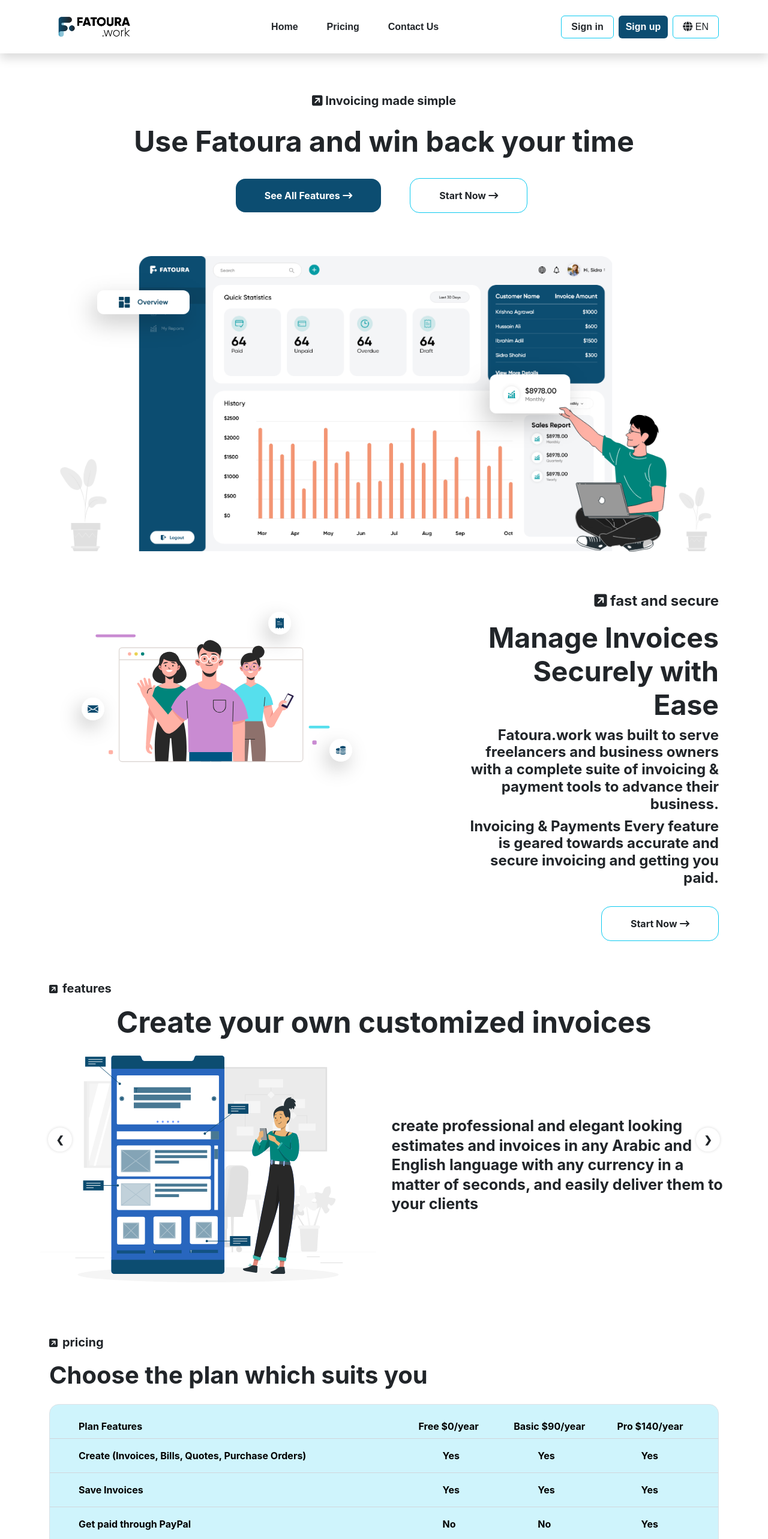
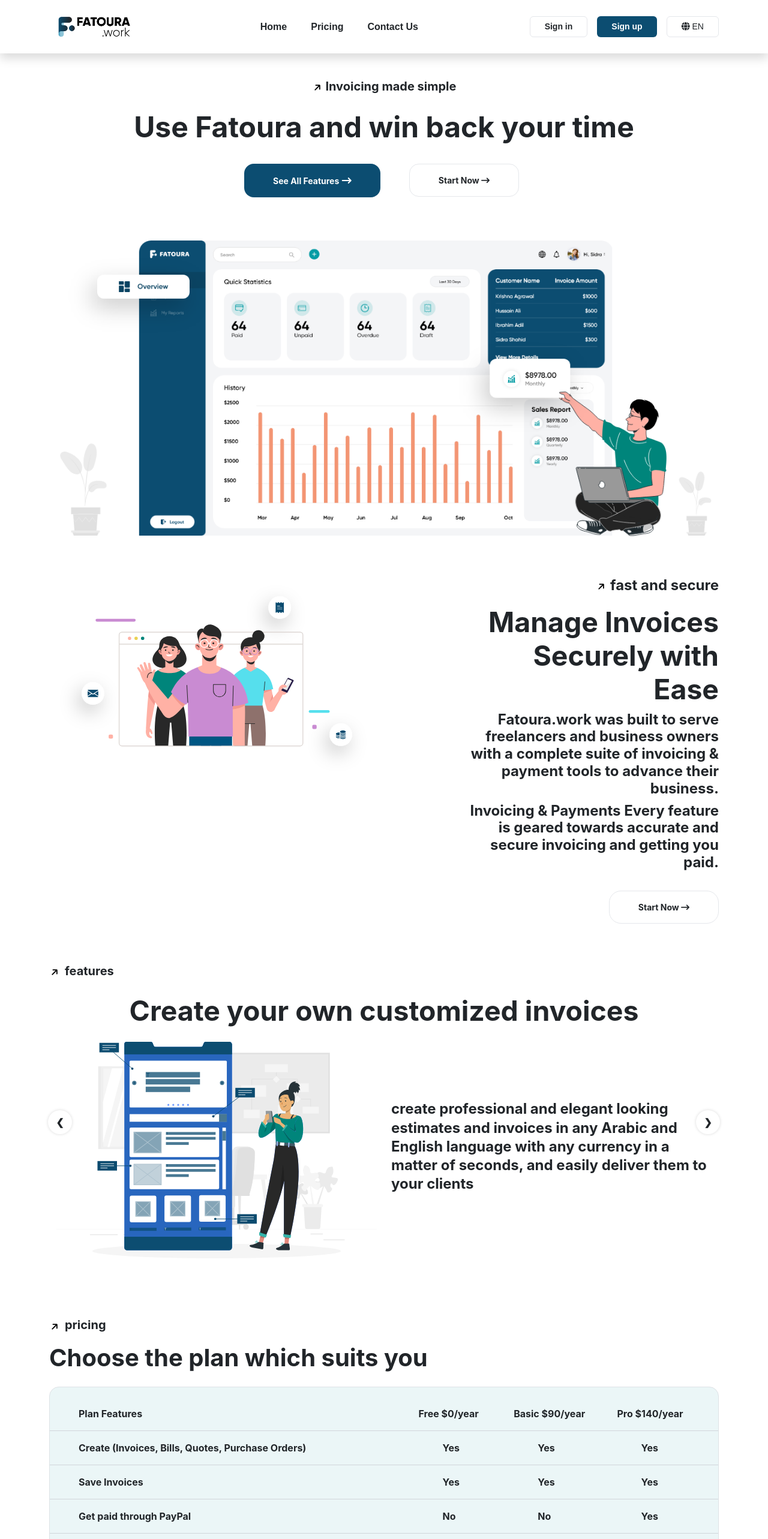
Before and after one commit to Abhay-Bhongade/fatoura-appnew, a React (Create React App) app: page /signup in a window 1280 px wide. Shown: the top 2566 px of the page at 60% size. Built offline with nearby package versions, Linux system fonts and the light colour scheme.

Commit message:
featuress

```diff
--- a/package.json
+++ b/package.json
@@ -17,6 +17,7 @@
     "react-dom": "^18.1.0",
     "react-router-dom": "^6.3.0",
     "react-scripts": "5.0.1",
+    "react-scrollspy": "^3.4.3",
     "web-vitals": "^2.1.4"
   },
   "scripts": {
--- a/src/App.css
+++ b/src/App.css
@@ -1,6 +1,9 @@
 .h-logo{
   width: 150px;
   height: 63px;
+}
+h1,h2{
+  font-weight: bolder !important;
 }
 .button-h:hover{
   background-color: #e5e7eb !important;
@@ -43,9 +46,15 @@
 .button-r2{
   border-radius: 20px !important;
 }
-.button-r:hover{
+.buttonone{
+  border-radius: 16px !important;
+}
+/* .button-r:hover{
   color: #fff !important;
   text-decoration: none;
+} */
+.buttontwo:hover{
+  background: #fff !important;
 }
 .signup-h{
   width: 200px;
@@ -68,11 +77,15 @@
   width: 20px;
 }
 .t-div{
-  background-color: #CFF4FC;
+  background-color: #EBF6F7;
 }
 tbody, td, tfoot, th, thead, tr {
   border-color: rgb(209,213,219);
 }
+.spanone{
+  font-size: 14px !important;
+}
+
 /* nav a.active {
   text-decoration: none !important;
   font-weight: normal;
@@ -119,7 +132,17 @@
 .slide.active{
   opacity: 1;
   transition-duration: 1s;
-  transform: scale(1.05);
+  /* transform: scale(1.05); */
+}
+.firstone{
+  width: 115px;
+  min-height: 28px;
+  background-color: #ffffff;
+  color: #000000;
+  outline: none;
+  border: 1px solid #000000 !important;
+  border-radius: 16px;
+
 }
 
 header {
@@ -140,16 +163,16 @@
 header{
   z-index: 100000000;
 }
- /* .btn:hover {
- background:none !important;
-
-} */
+.button-bord{
+  border-color: #e5e7eb !important;
+}
 .btn{
   transition: none !important;
 }
 /* .btn-primary{
   background-color: #0C4D71 !important;
 }  */
+
 
 @media only screen and (max-width: 450px) {
   .feature-h{
@@ -179,5 +202,9 @@
   .footer-f{
     flex-direction: column !important;
   }
+  .onetwo{
+    padding: 7px 12px;
+  }
+
 
 }
--- a/src/App.js
+++ b/src/App.js
@@ -30,7 +30,7 @@
       <Footer />
       <Routes>
         <Route path='signup' element={<Signup />} />
-        <Route path='/auth/:in' element={<Signin />} />
+        <Route path='/signin' element={<Signin />} />
       </Routes>
       </BrowserRouter>
     </>
--- a/src/components/Contact.js
+++ b/src/components/Contact.js
@@ -8,7 +8,7 @@
         <div className="row py-md-5 py-sm-2">
           <div className="col-md-6 pt-3">
             <div>
-            <i className="fa-solid fa-square-arrow-up-right"></i><span className='fw-bold fs-5 ms-2'>Contact Us</span>
+            <img src="./assests/Arrow.svg" width="18" alt="arrow" /><span className='fw-bold fs-5 ms-2'>Contact Us</span>
             </div>
             <h2 className='fs-1 fw-bolder display-1 mt-4'>Let's Get in Touch!</h2>
 
@@ -27,9 +27,10 @@
               <textarea className="form-control border border-dark button-r" id="exampleFormControlTextarea1" rows="6" placeholder='Message'></textarea>
             </div>
 
-            <div className="btn btn-outline-info text-dark py-md-3 py-sm-2 px-5 my-4 rounded border border-dark button-r ">
+            {/* <div className="btn btn-outline-info text-dark py-md-3 py-sm-2 px-5 my-4 rounded border border-dark button-r ">
          <span>Send</span>
-        </div>
+        </div> */}
+         <button className="firstone px-3 first-b my-3 py-2 py-md-3 spanone" type="submit">Send</button>
 
           </div>
         </div>
--- a/src/components/Features.js
+++ b/src/components/Features.js
@@ -28,7 +28,7 @@
 
 
         <div className='mb-4'>
-            <i className="fa-solid fa-square-arrow-up-right"></i><span className='fw-bolder fs-5 ms-2'>features</span>
+        <img src="./assests/Arrow.svg" width="18" alt="arrow" /><span className='fw-bolder fs-5 ms-2'>features</span>
         </div>
 
 
--- a/src/components/Header.js
+++ b/src/components/Header.js
@@ -1,6 +1,8 @@
 import React,{useState,useEffect} from 'react'
 import {Link,NavLink,useNavigate} from "react-router-dom"
 import useScrollListener from "../Hooks/useScrollListner"
+import Scrollspy from 'react-scrollspy'
+
 
 const Header = () => {
 
@@ -22,37 +24,46 @@
 
 
 
+
+
+
+
   return (
+
     <header className={navClassList.join(" ")}>
-        <nav className="navbar navbar-expand-lg bg-white shadow" >
+        <nav className="navbar navbar-expand-lg bg-white shadow">
   <div className="container">
     <a className="navbar-brand" href="#home"> <img src="./assests/fatoura-logo.png" className='h-logo' alt="fatoura-logo" /> </a>
     <button className="navbar-toggler" type="button" data-bs-toggle="collapse" data-bs-target="#navbarSupportedContent" aria-controls="navbarSupportedContent" aria-expanded="false" aria-label="Toggle navigation">
       <span className="navbar-toggler-icon"></span>
     </button>
     <div className="collapse navbar-collapse" id="navbarSupportedContent">
+
       <ul className="navbar-nav mx-md-auto mb-2 mb-lg-0">
+
         <li className="nav-item">
-          <a className="nav-a fw-bolder text-dark" href="#home" >Home</a>
+          <a className="nav-link fw-bolder text-dark active" href="#home" >Home</a>
         </li>
-        <li className="nav-item mx-md-5">
-          <a className="nav-a fw-bolder text-dark" href="#pricing">Pricing</a>
+        <li className="nav-item mx-md-4">
+          <a className="nav-link fw-bolder text-dark" href="#pricing">Pricing</a>
         </li>
         <li className="nav-item">
-          <a className="nav-a fw-bolder text-dark" href="#contact">Contact Us</a>
+          <a className="nav-link fw-bolder text-dark" href="#contact">Contact Us</a>
         </li>
 
       </ul>
       <form className="d-flex" role="search" onSubmit={handleSubmit}>
 
-        <NavLink to={`/auth/signin`}>
-        <button className="btn btn-outline-info fw-bold text-dark px-3 first-b" type="submit">Sign in</button>
-        </NavLink>
 
-        <button className="btn btn-primary fw-bold mx-2 text-white second-b" type="submit">Sign up</button>
-        <div className="btn btn-outline-info text-dark px-3 first-b">
+        <button className="btn btn-outline-info fw-bold text-dark px-4 first-b button-bord spanone" type="submit">Sign in</button>
+
+
+        <button className="btn btn-primary fw-bold mx-3 px-4 text-white second-b spanone" type="submit">Sign up</button>
+
+        <div className="btn btn-outline-info text-dark px-4 first-b button-bord spanone">
         <i className="fa-solid fa-globe"></i> <span>EN</span>
         </div>
+
       </form>
     </div>
   </div>
--- a/src/components/Home.js
+++ b/src/components/Home.js
@@ -2,26 +2,24 @@
 const Home = () => {
   return (
     <>
-    <div className="container my-5" id='home'>
+    <div className="container my-4" id='home'>
         <div className="row">
             <div className="col-md-12 text-center  my-3">
 
             <div className='fw-bolder fs-5'>
-            <i className="fa-solid fa-square-arrow-up-right"></i> <span className='fw-bold fs-5'> Invoicing made simple </span>
+            <img src="./assests/Arrow.svg" width="18" alt="arrow" /> <span className='fw-bold fs-5 '> Invoicing made simple </span>
             </div>
 
             <div className='py-4'>
-            <h1 className='fw-bolder display-5 all-h'>Use Fatoura and win back your time</h1>
+            <h1 className=' display-5 all-h'>Use Fatoura and win back your time</h1>
             </div>
 
             <div>
 
-        <div className="btn btn-outline-info text-dark second-b text-white py-md-3 px-md-5 py-sm-2 px-md-2 mb-2 rounded button-r">
-         <span className='fw-bold'>See All Features</span> <i className="fa-solid fa-arrow-right-long text-center"></i>
+        <div className="btn btn-outline-info text-dark second-b text-white py-md-3 px-md-5 py-sm-2 px-md-2 mb-2 rounded buttonone button-bord">
+         <span className='fw-bold spanone'>See All Features</span> <i className="fa-solid fa-arrow-right-long text-center"></i>
         </div>
-        <div className="btn btn-outline-info text-dark py-md-3 px-md-5 py-sm-2 px-md-2 mb-2 ms-md-5 mx-2 rounded button-r">
-         <span className='fw-bold'>Start Now</span> <i className="fa-solid fa-arrow-right-long"></i>
-        </div>
+        <button className="btn btn-outline-info fw-bold text-dark py-md-3 px-md-5 onetwo px-md-2 mb-2 ms-md-5 mx-2 first-b button-bord buttonone spanone" type="submit">Start Now <i className="fa-solid fa-arrow-right-long text-center"></i></button>
         </div>
 
             </div>
--- a/src/components/Newsletter.js
+++ b/src/components/Newsletter.js
@@ -9,16 +9,15 @@
                 <div className="row py-5">
                     <div className="col-md-6">
                         <div>
-                        <i className="fa-solid fa-square-arrow-up-right"></i><span className='fw-bolder fs-5 ms-2'>subscribe to our newsletter</span>
+                        <img src="./assests/Arrow.svg" width="18" alt="arrow" /><span className='fw-bolder fs-5 ms-2'>subscribe to our newsletter</span>
                         </div>
                         <h2 className='py-3 fw-bolder fs-1'>Be the first to know</h2>
                         <div className="form-group">
                             <input type="email" className="form-control w-75 button-r py-md-3 py-sm-2 border border-dark " id="exampleInputEmail1" aria-describedby="emailHelp" placeholder="Enter your Email Address" />
 
                         </div>
-                        <div className="btn btn-outline-info text-dark py-md-3 py-sm-2 px-5 mt-3 mb-4 rounded button-r">
-                            <span className='fw-bold'>Subscribe</span> <i className="fa-solid fa-arrow-right-long"></i>
-                        </div>
+
+                        <button className="btn btn-outline-info fw-bold text-dark py-md-3 px-md-5 onetwo px-md-2 mb-2  first-b button-bord buttonone spanone mt-3" type="submit">Subscribe<i className="fa-solid fa-arrow-right-long text-center"></i></button>
                     </div>
                     <div className="col-md-6">
                     <div>
--- a/src/components/Pricing.js
+++ b/src/components/Pricing.js
@@ -6,22 +6,23 @@
   const [data, setData] = useState(TableData);
   return (
     <>
-      <div className="container my-md-5 my-sm-3" id='pricing'>
+    <section id='pricing'>
+      <div className="container my-md-5 my-sm-3">
         <div className="row py-5">
           <div className="col-md-12">
             <div>
-            <i className="fa-solid fa-square-arrow-up-right"></i><span className='fw-bolder fs-5 ms-2'>pricing</span>
+            <img src="./assests/Arrow.svg" width="18" alt="arrow" /><span className='fw-bolder fs-5 ms-2'>pricing</span>
             </div>
             <h2 className='py-3 fw-bolder fs-1'>Choose the plan which suits you</h2>
 
               <div className="t-div border button-r ">
-            <Table variant="info" border className='table mt-3 mb-3 border-0'  responsive="md">
+            <Table border className='table mt-3 mb-3 border-0 t-div'  responsive="md">
   <thead>
     <tr>
-      <th className='ps-5'>Plan Features</th>
-      <th>Free $0/year</th>
-      <th>Basic $90/year</th>
-      <th>Pro $140/year</th>
+      <th className='ps-5 py-3'>Plan Features</th>
+      <th  className=' py-3'>Free $0/year</th>
+      <th className=' py-3'>Basic $90/year</th>
+      <th className=' py-3'>Pro $140/year</th>
     </tr>
   </thead>
 
@@ -44,16 +45,18 @@
 </Table>
 
 <div className='d-flex justify-content-end align-items-center pb-5'>
-<div className="btn btn-outline-info text-dark py-md-3 py-md-2 px-md-4  px-md-2 ms-auto rounded button-r p-sec">
-<span className='fw-bold'>Start Now</span> <i className="fa-solid fa-arrow-right-long"></i>
+
+<div className="btn btn-outline-info text-dark py-md-3 py-sm-2 px-4 ms-md-4 ms-sm-1 me-md-4 me-sm-2 rounded button-r buttonone onetwo first-b">
+<span className='fw-bold spanone'>Start Now</span> <i className="fa-solid fa-arrow-right-long"></i>
 </div>
 
-<div className="btn btn-outline-info second-b text-white py-md-3 py-sm-2 px-4 ms-md-4 ms-sm-1 rounded button-r mx-2">
-         <span className='fw-bold'>Get this</span> <i className="fa-solid fa-arrow-right-long"></i>
+
+<div className="btn btn-outline-info second-b text-white rounded button-r py-md-3 py-sm-2 px-4 ms-md-4  ms-sm-1  mx-2 me-4">
+         <span className='fw-bold spanone'>Get this</span> <i className="fa-solid fa-arrow-right-long"></i>
 </div>
 
-<div className="btn btn-outline-info second-b text-white py-md-3 py-sm-2 px-4 ms-md-5 ms-sm-3 me-md-5 me-sm-2 rounded button-r">
-         <span className='fw-bold'>Get this</span> <i className="fa-solid fa-arrow-right-long"></i>
+<div className="btn btn-outline-info second-b text-white py-md-3 py-sm-2 px-4 ms-md-4 ms-sm-1 me-md-5 me-sm-2 rounded button-r">
+         <span className='fw-bold spanone'>Get this</span> <i className="fa-solid fa-arrow-right-long"></i>
 </div>
 
 </div>
@@ -63,6 +66,7 @@
           </div>
         </div>
       </div>
+      </section>
     </>
   )
 }
--- a/src/components/Secure.js
+++ b/src/components/Secure.js
@@ -11,7 +11,7 @@
                         </div>
                     </div>
                     <div className="col-md-6 order-first order-md-last">
-                        <div className='ms-md-5 mb-md-3 fw-bold fs-4  text-md-end text-sm-start'> <i className="fa-solid fa-square-arrow-up-right"></i> fast and secure </div>
+                        <div className='ms-md-5 mb-md-3 fw-bold fs-4  text-md-end text-sm-start'> <img src="./assests/Arrow.svg" width="18" alt="arrow" /> fast and secure </div>
 
                         <h1 className='fw-bolder text-end secure-h d-none d-sm-block'>Manage Invoices Securely with <br/> Ease</h1>
                         <h1 className='fw-bolder text-start d-block d-sm-none py-3'>Manage Invoices Securely with Ease</h1>
@@ -25,9 +25,13 @@
                         <h4 className='text-start all-p fw-bold d-block d-sm-none '>Invoicing & Payments Every feature  is geared towards accurate and secure invoicing and getting you  paid.</h4>
 
                         <div className='d-flex justify-content-sm-start justify-content-md-end'>
-                        <div className="btn btn-outline-info text-dark py-md-3 py-sm-2 px-5 mt-4 rounded button-r first-b">
-                            <span className="fw-bold">Start Now</span> <i className="fa-solid fa-arrow-right-long"></i>
-                        </div>
+
+                        <button className="btn btn-outline-info fw-bold text-dark py-md-3 py-sm-2 px-5 mt-4 first-b button-bord button-r2 spanone" type="submit">Start Now <i className="fa-solid fa-arrow-right-long text-center"></i></button>
+
+                        {/* <div className="btn btn-outline-info text-dark py-md-3 py-sm-2 px-5 mt-4 rounded button-r first-b button-bord">
+                        <span className="fw-bold">Start Now</span> <i className="fa-solid fa-arrow-right-long"></i>
+                        </div> */}
+
                         </div>
                     </div>
                 </div>
--- a/src/components/Signin.js
+++ b/src/components/Signin.js
@@ -2,7 +2,7 @@
 
 const Signin = () => {
     return (
-        <div>
+        <section id="signin">
             <div className="container border py-5 my-5">
                 <div className="row">
                     <div className="col-md-6">
@@ -34,7 +34,7 @@
                     </div>
                 </div>
             </div>
-        </div>
+        </section>
     )
 }
 
```
Also changed, not shown: public/assests/Arrow.svg (added), 1 other file (tests, documents, lock files or other folders).
